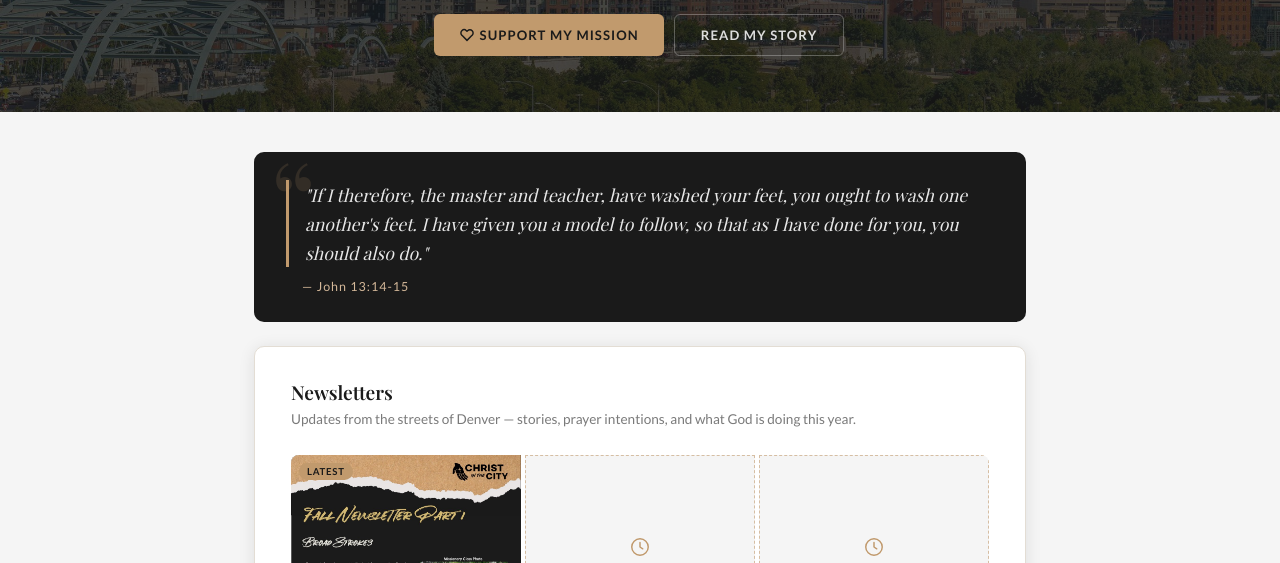
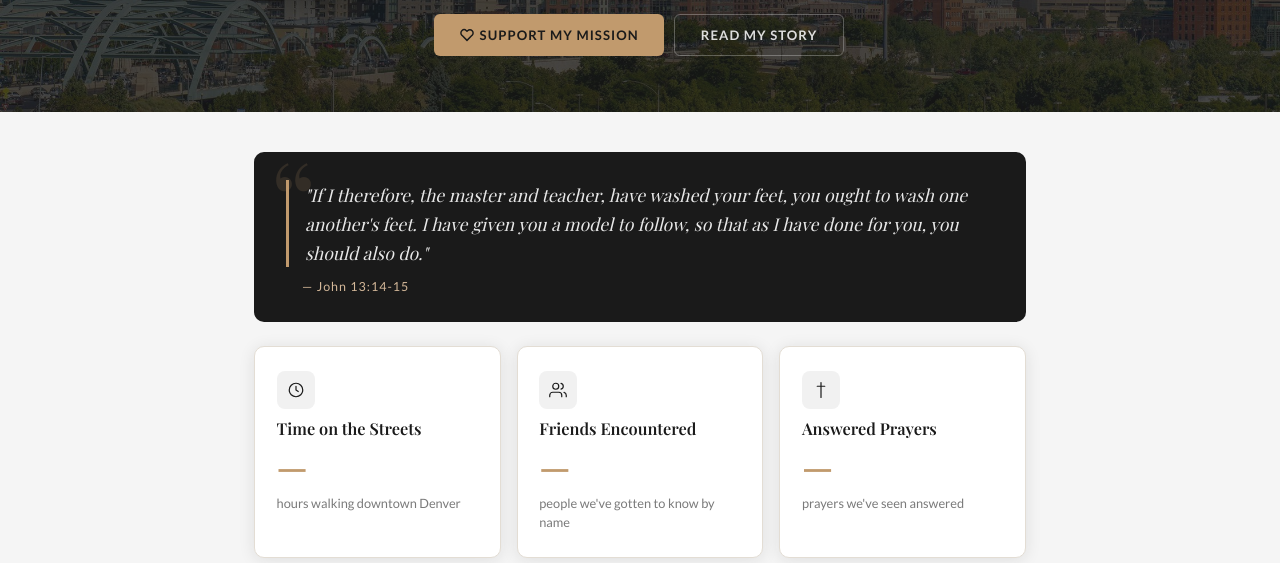
Before and after one commit to sergangulo27-web/sergangulo27-web.github.io, a plain HTML site: page index.html in a window 1280 px wide. Shown: the part 371-934 px from the top of the page. Drawn offline with nearby package versions, Linux system fonts and the light colour scheme; a web font is replaced by a local one.

Commit message:
Home page: add stats row with placeholder numbers
Co-Authored-By: Claude Opus 5.5 <noreply@anthropic.com>
Claude-Session: https://claude.ai/code/session_01MDB126HJiPSCx7b3s9ctap

```diff
--- a/index.html
+++ b/index.html
@@ -361,6 +361,20 @@ nav a:hover, nav a.active { color: var(--gold-light); }
 .hub-card h3 { font-family: 'Playfair Display', serif; font-size: 1.02rem; color: var(--navy); font-weight: 600; }
 .hub-card p { font-size: 0.8rem; color: var(--text-muted); line-height: 1.5; }
 
+/* ── STATS ── */
+.stats-grid { display: grid; grid-template-columns: repeat(3, 1fr); gap: 1rem; }
+.stat-card {
+  background: var(--warm-white);
+  border: 1px solid var(--border);
+  border-radius: 10px;
+  padding: 1.5rem 1.35rem;
+  box-shadow: var(--shadow);
+  display: flex; flex-direction: column; gap: 0.5rem;
+}
+.stat-card h3 { font-family: 'Playfair Display', serif; font-size: 1.02rem; color: var(--navy); font-weight: 600; }
+.stat-num { font-family: 'Playfair Display', serif; font-size: 2.2rem; font-weight: 600; color: var(--gold); line-height: 1.1; }
+.stat-label { font-size: 0.8rem; color: var(--text-muted); line-height: 1.5; }
+
 /* ── QUOTE CARD ── */
 .quote-card {
   background: var(--navy);
@@ -419,6 +433,7 @@ nav a:hover, nav a.active { color: var(--gold-light); }
   .hero-actions { justify-content: center; }
   .facts-inner { justify-content: center; text-align: center; }
   .hub-grid { grid-template-columns: 1fr; }
+  .stats-grid { grid-template-columns: 1fr; }
   nav { display: none !important; }
   .hamburger { display: flex; }
   .card { padding: 1.5rem 1.25rem; }
@@ -498,6 +513,28 @@ footer .footer-name { color: rgba(255,255,255,0.8); font-family: 'Playfair Displ
   <div class="quote-card">
     <blockquote>"If I therefore, the master and teacher, have washed your feet, you ought to wash one another's feet. I have given you a model to follow, so that as I have done for you, you should also do."</blockquote>
     <div class="quote-attribution">— John 13:14-15</div>
+  </div>
+
+  <!-- STATS — replace each — with the number, and edit the small line below it -->
+  <div class="stats-grid">
+    <div class="stat-card">
+      <div class="hub-icon"><svg viewBox="0 0 24 24"><circle cx="12" cy="12" r="9"/><path d="M12 7v5l3 2"/></svg></div>
+      <h3>Time on the Streets</h3>
+      <div class="stat-num">—</div>
+      <p class="stat-label">hours walking downtown Denver</p>
+    </div>
+    <div class="stat-card">
+      <div class="hub-icon"><svg viewBox="0 0 24 24"><path d="M17 21v-2a4 4 0 00-4-4H5a4 4 0 00-4 4v2"/><circle cx="9" cy="7" r="4"/><path d="M23 21v-2a4 4 0 00-3-3.87"/><path d="M16 3.13a4 4 0 010 7.75"/></svg></div>
+      <h3>Friends Encountered</h3>
+      <div class="stat-num">—</div>
+      <p class="stat-label">people we've gotten to know by name</p>
+    </div>
+    <div class="stat-card">
+      <div class="hub-icon"><svg viewBox="0 0 24 24"><path d="M12 2v20M7 7h10"/></svg></div>
+      <h3>Answered Prayers</h3>
+      <div class="stat-num">—</div>
+      <p class="stat-label">prayers we've seen answered</p>
+    </div>
   </div>
 
   <!-- NEWSLETTERS -->
```
